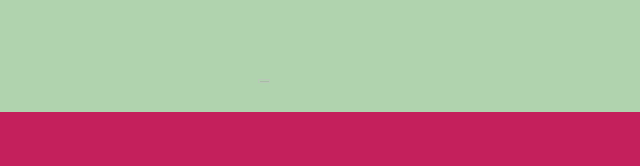
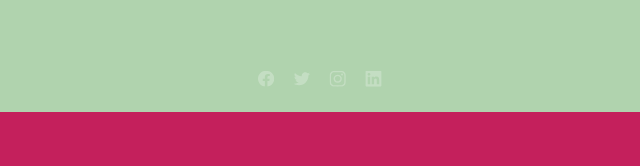
Before and after one commit to Maykkkk/Gulnaara, a website built with Parcel: page our-story-i.html in a window 1280 px wide. Shown: the part 4805-4971 px from the top of the page, 396-1036 px from the left. Built offline with nearby package versions, Linux system fonts and the light colour scheme.

Commit message:
Update our-story-i.html

```diff
--- a/our-story-i.html
+++ b/our-story-i.html
@@ -260,7 +260,7 @@
       <div class="copyright-2023-gulnaara6">
         Copyright @2023 Gulnaara Phulkari Limited/ All rights reserved
       </div>
-      <img class="social-icon12" alt="" src="./public/social22.svg" />
+      <img class="social-icon12" alt="" src="./public/social2.svg" />
 
       <img
         class="final-gulnaara-13-45"
```
